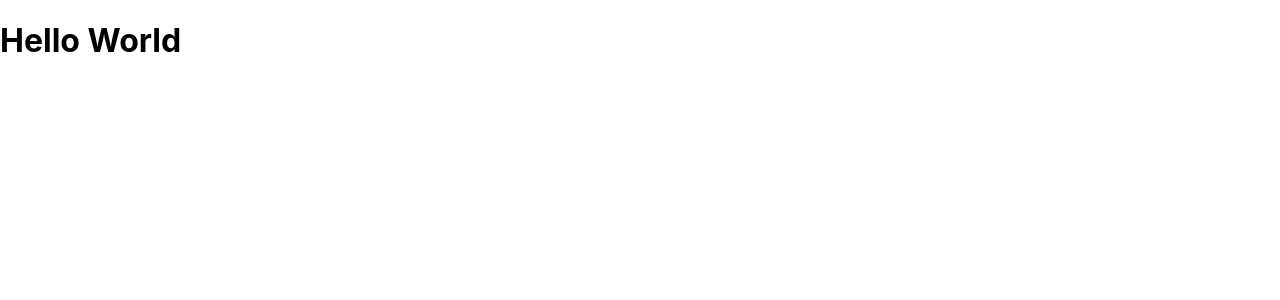
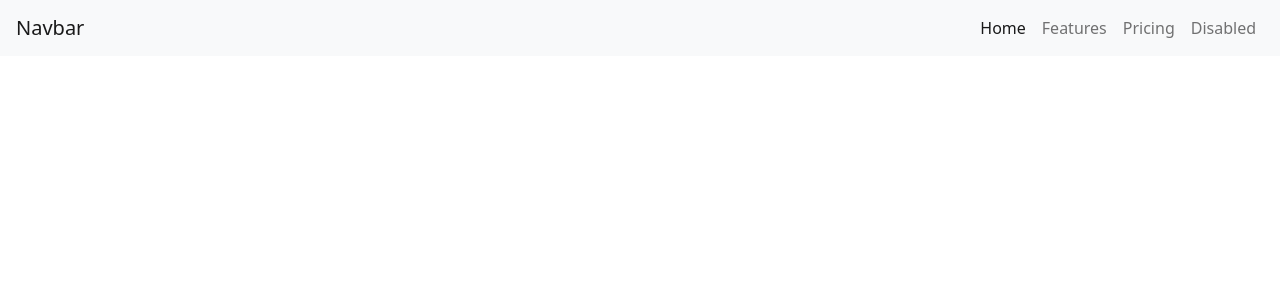
Before and after one commit to Gourab-hub/mern-profile-update, a React (Create React App) app in the folder client/: page / in a window 1280 px wide. Shown: the top 300 px of the page. Built offline with nearby package versions, Linux system fonts and the light colour scheme.

Commit message:
React react component bootstrap navbar

```diff
--- a/client/package.json
+++ b/client/package.json
@@ -6,6 +6,7 @@
     "@testing-library/jest-dom": "^5.11.4",
     "@testing-library/react": "^11.1.0",
     "@testing-library/user-event": "^12.1.10",
+    "bootstrap": "^5.0.1",
     "react": "^17.0.2",
     "react-dom": "^17.0.2",
     "react-scripts": "4.0.3",
--- a/client/public/index.html
+++ b/client/public/index.html
@@ -14,6 +14,11 @@
       manifest.json provides metadata used when your web app is installed on a
       user's mobile device or desktop. See https://developers.google.com/web/fundamentals/web-app-manifest/
     -->
+
+
+
+
+    <link rel="stylesheet" href="https://maxcdn.bootstrapcdn.com/bootstrap/4.0.0/css/bootstrap.min.css" integrity="sha384-Gn5384xqQ1aoWXA+058RXPxPg6fy4IWvTNh0E263XmFcJlSAwiGgFAW/dAiS6JXm" crossorigin="anonymous">
     <link rel="manifest" href="%PUBLIC_URL%/manifest.json" />
     <!--
       Notice the use of %PUBLIC_URL% in the tags above.
@@ -38,6 +43,12 @@
 
       To begin the development, run `npm start` or `yarn start`.
       To create a production bundle, use `npm run build` or `yarn build`.
+
     -->
+
+
+    <script src="https://code.jquery.com/jquery-3.2.1.slim.min.js" integrity="sha384-KJ3o2DKtIkvYIK3UENzmM7KCkRr/rE9/Qpg6aAZGJwFDMVNA/GpGFF93hXpG5KkN" crossorigin="anonymous"></script>
+<script src="https://cdnjs.cloudflare.com/ajax/libs/popper.js/1.12.9/umd/popper.min.js" integrity="sha384-ApNbgh9B+Y1QKtv3Rn7W3mgPxhU9K/ScQsAP7hUibX39j7fakFPskvXusvfa0b4Q" crossorigin="anonymous"></script>
+<script src="https://maxcdn.bootstrapcdn.com/bootstrap/4.0.0/js/bootstrap.min.js" integrity="sha384-JZR6Spejh4U02d8jOt6vLEHfe/JQGiRRSQQxSfFWpi1MquVdAyjUar5+76PVCmYl" crossorigin="anonymous"></script>
   </body>
 </html>
--- a/client/src/App.js
+++ b/client/src/App.js
@@ -1,11 +1,11 @@
 import React from 'react'
-
+import Navbar from "./components/Navbar";
 const App = () => {
   return (
-    <div>
-    <h1>Hello World </h1>
+    <>
+    <Navbar/>
 
-    </div>
+    </>
   )
 }
 
--- /dev/null
+++ b/client/src/components/Navbar.js
@@ -0,0 +1,22 @@
+import React from 'react'
+import 'bootstrap/dist/css/bootstrap.css'
+const Navbar = () => {
+    return (
+        <>
+            <nav class="navbar navbar-expand-lg navbar-light bg-light">
+                <a class="navbar-brand" href="#">Navbar</a>
+
+                <div class=" ml-auto" id="navbarNavAltMarkup">
+                    <div class="navbar-nav">
+                        <a class="nav-item nav-link active" href="#">Home </a>
+                        <a class="nav-item nav-link" href="#">Features</a>
+                        <a class="nav-item nav-link" href="#">Pricing</a>
+                        <a class="nav-item nav-link " href="#">Disabled</a>
+                    </div>
+                </div>
+            </nav>
+        </>
+    )
+}
+
+export default Navbar
```
Also changed, not shown: client/src/components/About.js (added, +11 -0 lines), client/src/components/Contact.js (added, +11 -0 lines), client/src/components/Home.js (added, +11 -0 lines), client/src/components/Login.js (added, +11 -0 lines), client/src/components/Signup.js (added, +11 -0 lines), 1 other file (tests, documents, lock files or other folders).
